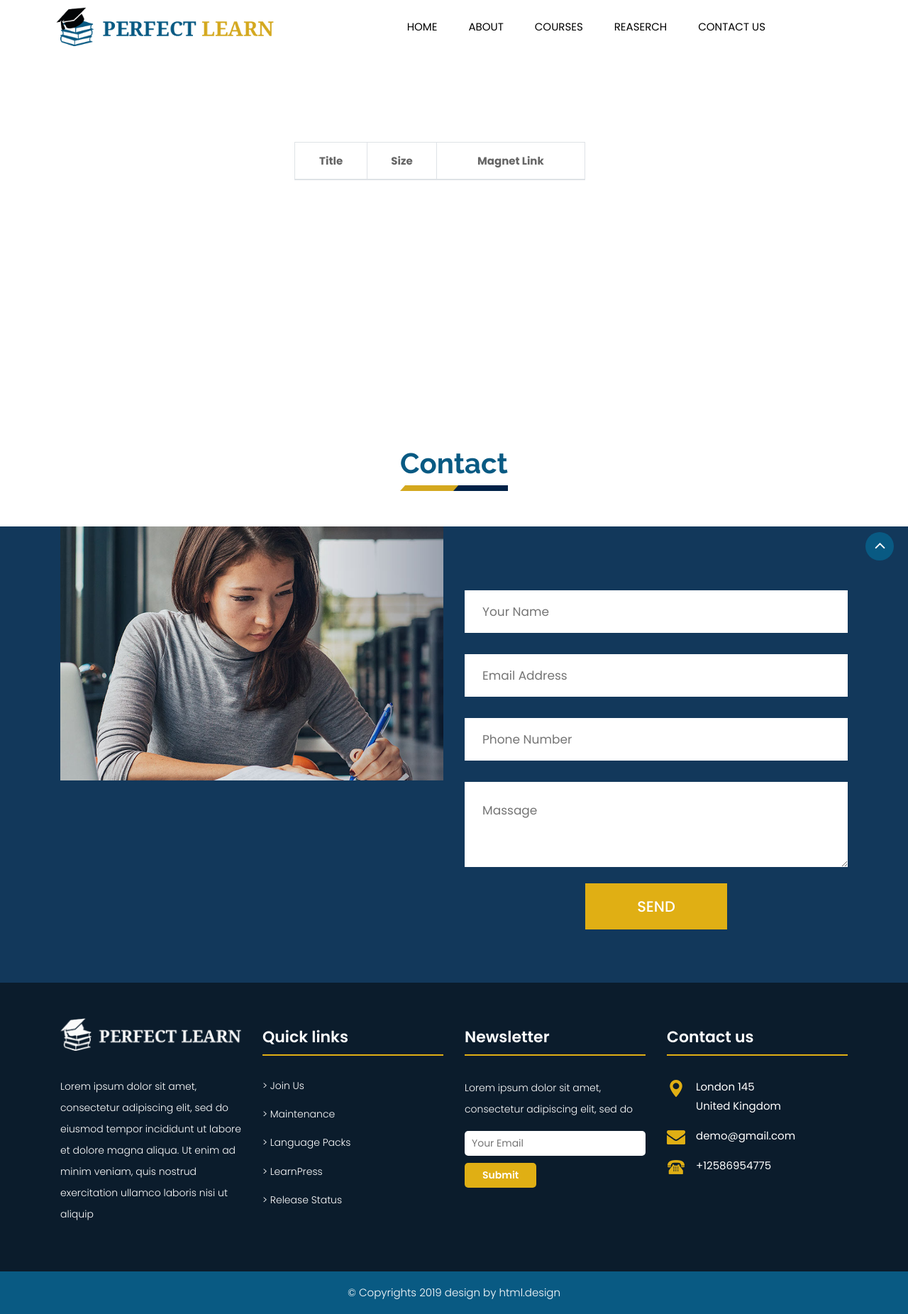
After one commit to Kuuhaakuu1/e-learning, a Django app: page /magnetLists/ in a window 1280 px wide. The commit adds this page. Shown: the whole page at 71% size. Run offline with Django 4.2, Linux system fonts and the light colour scheme; lists and menus that the app fills with data are empty; some libraries are stand-ins or nearby versions.

Commit message:
add magnetList

```diff
--- a/login/templates/login.html
+++ b/login/templates/login.html
@@ -114,15 +114,11 @@
                 <input type="password" class="form-control col-11" id="password" name="Password" placeholder="Enter your password">
             </div>
             <div class="d-flex  align-items-center">
-                <div class="form-check col-7">
-                    <input type="checkbox" class="form-check-input" id="rememberMe">
-                    <label class="form-check-label" for="rememberMe">Remember me</label>
-                </div>
                 <a href="#" class="text-primary">Forgot password?</a>
             </div>
             <div class="row">
                 <button type="submit" class="btn btn-warning mt-2 mb-2 offset-2 col-4" style="color:#fff;font-weight: 500;">Login</button>
-                <a href="{% url 'register' %}" class="btn btn-outline-warning mt-2 mb-2 col-4" style="color:#45c747;font-weight: 500;">Register</a>
+                <a href="{% url 'register' %}" class="btn btn-warning mt-2 mb-2 col-4" style="color:#000000;font-weight: 500;">Register</a>
             </div>
         </div>
     </form>
--- /dev/null
+++ b/login/templates/magnetLists.html
@@ -0,0 +1,366 @@
+<!DOCTYPE html>
+<html lang="en">
+<!-- Basic -->
+
+<head>
+  {% load static %}
+    <meta charset="utf-8">
+    <meta http-equiv="X-UA-Compatible" content="IE=edge">
+
+    <!-- Mobile Metas -->
+    <meta name="viewport" content="width=device-width, minimum-scale=1.0, maximum-scale=1.0, user-scalable=no">
+
+    <!-- Site Metas -->
+    <title>Perfect - Responsive HTML5 Template</title>
+    <meta name="keywords" content="">
+    <meta name="description" content="">
+    <meta name="author" content="">
+
+    <!-- Site Icons -->
+    <link rel="shortcut icon" href="#" type="image/x-icon" />
+    <link rel="apple-touch-icon" href="#" />
+
+    <!-- Bootstrap CSS -->
+    <link rel="stylesheet" href="{% static 'css/bootstrap.min.css' %}" />
+    <!-- Pogo Slider CSS -->
+    <link rel="stylesheet" href="{% static 'css/pogo-slider.min.css' %}" />
+    <!-- Site CSS -->
+
+
+    <link rel="stylesheet" href="{% static 'css/style.css' %}">
+    <!-- Responsive CSS -->
+    <link rel="stylesheet" href="{% static 'css/responsive.css' %}">
+
+
+    <!--[if lt IE 9]>
+      <script src="https://oss.maxcdn.com/libs/html5shiv/3.7.0/html5shiv.js"></script>
+      <script src="https://oss.maxcdn.com/libs/respond.js/1.4.2/respond.min.js"></script>
+    <![endif]-->
+
+</head>
+
+<body id="home" data-spy="scroll" data-target="#navbar-wd" data-offset="98">
+
+    <!-- LOADER -->
+    <div id="preloader">
+        <div class="loader">
+            <img src="{% static 'images/loader.gif' %} " alt="#" />
+        </div>
+    </div>
+    <!-- end loader -->
+    <!-- END LOADER -->
+
+    <!-- Start header -->
+    <header class="top-header">
+        <nav class="navbar header-nav navbar-expand-lg">
+            <div class="container-fluid">
+                <a class="navbar-brand" href="#"><img src="{% static 'images/logo.png' %} " alt="image"></a>
+                <button class="navbar-toggler" type="button" data-toggle="collapse" data-target="#navbar-wd" aria-controls="navbar-wd" aria-expanded="false" aria-label="Toggle navigation">
+                    <span></span>
+                    <span></span>
+                    <span></span>
+                </button>
+                <div class="collapse navbar-collapse justify-content-end" id="navbar-wd">
+                    <ul class="navbar-nav">
+                        <li><a class="nav-link active" href="#">Home</a></li>
+                        <li><a class="nav-link" href="#">About</a></li>
+                        <li><a class="nav-link" href="#">Courses</a></li>
+                        <li><a class="nav-link" href="#">Reaserch</a></li>
+						<li><a class="nav-link" href="#">Contact us</a></li>
+                    </ul>
+                </div>
+
+            </div>
+        </nav>
+    </header>
+    <!-- End header -->
+    <!-- START TABLE  -->
+    <div style="text-align: center; margin-top: 200px; margin-left:  400px; margin-bottom: 300px; ">
+        <div class="container">
+            <div class="row">
+              <div class="col-md-6">
+                <table style="margin: 0 auto;" class="table table-bordered mx-auto">
+                  <thead>
+                    <tr>
+                      <th>Title</th>
+                      <th>Size</th>
+                      <th>Magnet Link</th>
+                    </tr>
+                  </thead>
+                  <tbody>
+                    {% for item in items %}
+                    <tr>
+                      <td>{{ item.title }}</td>
+                      <td>{{ item.size }}</td>
+                      <td><a href="{{ item.magnet_link }}">{{ item.magnet_link }}</a></td>
+                    </tr>
+                    {% endfor %}
+                  </tbody>
+                </table>
+              </div>
+            </div>
+        </div>
+    </div>
+
+    <!-- END TABLE-->
+
+	<!-- section -->
+    <div class="section layout_padding padding_bottom-0">
+        <div class="container">
+            <div class="row">
+                <div class="col-md-12">
+                    <div class="full">
+                        <div class="heading_main text_align_center">
+						   <h2><span>Contact</span></h2>
+                        </div>
+					  </div>
+                </div>
+			  </div>
+           </div>
+        </div>
+	<!-- end section -->
+	<!-- section -->
+    <div class="section contact_section" style="background:#12385b;">
+        <div class="container">
+               <div class="row">
+                 <div class="col-lg-6 col-md-6 col-sm-12">
+				    <div class="full float-right_img">
+                        <img src="{% static 'images/img10.png' %}" alt="#">
+                    </div>
+                 </div>
+				 <div class="layout_padding col-lg-6 col-md-6 col-sm-12">
+				    <div class="contact_form">
+					    <form action="#">
+						   <fieldset>
+						       <div class="full field">
+							      <input type="text" placeholder="Your Name" name="your name" />
+							   </div>
+							   <div class="full field">
+							      <input type="email" placeholder="Email Address" name="Email" />
+							   </div>
+							   <div class="full field">
+							      <input type="phn" placeholder="Phone Number" name="Phone number" />
+							   </div>
+							   <div class="full field">
+							      <textarea placeholder="Massage"></textarea>
+							   </div>
+							   <div class="full field">
+							      <div class="center"><button>Send</button></div>
+							   </div>
+						   </fieldset>
+						</form>
+					</div>
+                 </div>
+               </div>
+           </div>
+        </div>
+	<!-- end section -->
+    <!-- Start Footer -->
+    <footer class="footer-box">
+        <div class="container">
+
+		   <div class="row">
+
+		      <div class="col-xs-12 col-sm-6 col-md-6 col-lg-3">
+			     <div class="footer_blog">
+				    <div class="full margin-bottom_30">
+					   <img src="{% static 'images/footer_logo.png' %}" alt="#" />
+					 </div>
+					 <div class="full white_fonts">
+					    <p>Lorem ipsum dolor sit amet, consectetur adipiscing elit, sed do eiusmod tempor incididunt ut labore et dolore magna aliqua.
+						Ut enim ad minim veniam, quis nostrud exercitation ullamco laboris nisi ut aliquip </p>
+					 </div>
+				 </div>
+			  </div>
+
+			  <div class="col-xs-12 col-sm-6 col-md-6 col-lg-3">
+			       <div class="footer_blog footer_menu white_fonts">
+						    <h3>Quick links</h3>
+						    <ul>
+							  <li><a href="#">> Join Us</a></li>
+							  <li><a href="#">> Maintenance</a></li>
+							  <li><a href="#">> Language Packs</a></li>
+							  <li><a href="#">> LearnPress</a></li>
+							  <li><a href="#">> Release Status</a></li>
+							</ul>
+						 </div>
+				 </div>
+
+				 <div class="col-xs-12 col-sm-6 col-md-6 col-lg-3">
+				 <div class="footer_blog full white_fonts">
+						     <h3>Newsletter</h3>
+							 <p>Lorem ipsum dolor sit amet, consectetur adipiscing elit, sed do</p>
+							 <div class="newsletter_form">
+							    <form action="#">
+								   <input type="email" placeholder="Your Email" name="#" required />
+								   <button>Submit</button>
+								</form>
+							 </div>
+						 </div>
+					</div>
+
+			  <div class="col-xs-12 col-sm-6 col-md-6 col-lg-3">
+				 <div class="footer_blog full white_fonts">
+						     <h3>Contact us</h3>
+							 <ul class="full">
+							   <li><img src="{% static 'images/i5.png' %}"><span>London 145<br>United Kingdom</span></li>
+							   <li><img src="{% static 'images/i6.png' %}"><span>demo@gmail.com</span></li>
+							   <li><img src="{% static 'images/i7.png' %}"><span>+12586954775</span></li>
+							 </ul>
+						 </div>
+					</div>
+
+		   </div>
+
+        </div>
+    </footer>
+    <!-- End Footer -->
+
+    <div class="footer_bottom">
+        <div class="container">
+            <div class="row">
+                <div class="col-12">
+                    <p class="crp">© Copyrights 2019 design by html.design</p>
+                </div>
+            </div>
+        </div>
+    </div>
+
+    <a href="#" id="scroll-to-top" class="hvr-radial-out"><i class="fa fa-angle-up"></i></a>
+
+    <!-- ALL JS FILES -->
+    <script src="{% static 'js/jquery.min.js' %}  "></script>
+	<script src="{% static 'js/popper.min.js' %}  "></script>
+    <script src="{% static 'js/bootstrap.min.js' %}  "></script>
+    <!-- ALL PLUGINS -->
+
+    <script src="{% static 'js/jquery.magnific-popup.min.js' %} "></script>
+    <script src="{% static 'js/jquery.pogo-slider.min.js' %} "></script>
+    <script src="{% static 'js/slider-index.js' %} "></script>
+    <script src="{% static 'js/smoothscroll.js' %} "></script>
+    <script src="{% static 'js/form-validator.min.js' %} "></script>
+    <script src="{% static 'js/contact-form-script.js' %} "></script>
+    <script src="{% static 'js/isotope.min.js' %} "></script>
+    <script src="{% static 'js/images-loded.min.js' %} "></script>
+    <script src="{% static 'js/custom.js' %} "></script>
+	<script>
+	/* counter js */
+    for (let button of document.querySelectorAll('#loginButton')) {
+            button.addEventListener('click', function () {
+                $('#loginModal').modal('show');
+            }
+            );
+        }
+
+(function ($) {
+	$.fn.countTo = function (options) {
+		options = options || {};
+
+		return $(this).each(function () {
+			// set options for current element
+			var settings = $.extend({}, $.fn.countTo.defaults, {
+				from:            $(this).data('from'),
+				to:              $(this).data('to'),
+				speed:           $(this).data('speed'),
+				refreshInterval: $(this).data('refresh-interval'),
+				decimals:        $(this).data('decimals')
+			}, options);
+
+			// how many times to update the value, and how much to increment the value on each update
+			var loops = Math.ceil(settings.speed / settings.refreshInterval),
+				increment = (settings.to - settings.from) / loops;
+
+			// references & variables that will change with each update
+			var self = this,
+				$self = $(this),
+				loopCount = 0,
+				value = settings.from,
+				data = $self.data('countTo') || {};
+
+			$self.data('countTo', data);
+
+			// if an existing interval can be found, clear it first
+			if (data.interval) {
+				clearInterval(data.interval);
+			}
+			data.interval = setInterval(updateTimer, settings.refreshInterval);
+
+			// initialize the element with the starting value
+			render(value);
+
+			function updateTimer() {
+				value += increment;
+				loopCount++;
+
+				render(value);
+
+				if (typeof(settings.onUpdate) == 'function') {
+					settings.onUpdate.call(self, value);
+				}
+
+				if (loopCount >= loops) {
+					// remove the interval
+					$self.removeData('countTo');
+					clearInterval(data.interval);
+					value = settings.to;
+
+					if (typeof(settings.onComplete) == 'function') {
+						settings.onComplete.call(self, value);
+					}
+				}
+			}
+
+			function render(value) {
+				var formattedValue = settings.formatter.call(self, value, settings);
+				$self.html(formattedValue);
+			}
+		});
+	};
+
+	$.fn.countTo.defaults = {
+		from: 0,               // the number the element should start at
+		to: 0,                 // the number the element should end at
+		speed: 1000,           // how long it should take to count between the target numbers
+		refreshInterval: 100,  // how often the element should be updated
+		decimals: 0,           // the number of decimal places to show
+		formatter: formatter,  // handler for formatting the value before rendering
+		onUpdate: null,        // callback method for every time the element is updated
+		onComplete: null       // callback method for when the element finishes updating
+	};
+
+	function formatter(value, settings) {
+		return value.toFixed(settings.decimals);
+	}
+}(jQuery));
+
+jQuery(function ($) {
+  // custom formatting example
+  $('.count-number').data('countToOptions', {
+	formatter: function (value, options) {
+	  return value.toFixed(options.decimals).replace(/\B(?=(?:\d{3})+(?!\d))/g, ',');
+	}
+  });
+
+  // start all the timers
+  $('.timer').each(count);
+
+  function count(options) {
+	var $this = $(this);
+	options = $.extend({}, options || {}, $this.data('countToOptions') || {});
+	$this.countTo(options);
+  }
+});
+
+function registering(event) {
+                                if(username == "" || password == "" || email == "" || phone == "" || role == ""){
+                                    alert("Please fill all the fields");
+                                }
+                                else{
+                                    alert("User registered successfully");
+                                }
+                            }
+	</script>
+
+</body>
+
+</html>
--- a/login/urls.py
+++ b/login/urls.py
@@ -1,12 +1,14 @@
 from django.contrib import admin
 from django.urls import path
-from login.views import findMagnets,index,home,courses,register
+from login.views import findMagnets,index,home,courses,register,magnetLists
 
 urlpatterns = [
     path('', index),
     path('courses/',courses,name="courses"),
     path('home/',home,name="home"),
     path('register/',register, name="register"),
+    path('magnetLists/',magnetLists, name="magnetLists"),
+
     path('Java/',findMagnets,name="Java"),
 
 ]
--- a/login/views.py
+++ b/login/views.py
@@ -5,8 +5,6 @@ from bs4 import BeautifulSoup
 from django.http import HttpResponse
 from django.shortcuts import render
 from django.contrib import messages
-from django.contrib.auth.hashers import make_password
-
 
 
 # Create your views here.
@@ -97,7 +95,6 @@ def home(request):
         password = request.POST.get('Password')
         client = pymongo.MongoClient("mongodb+srv://admin:S0uf14n3_0m4R_$44d@elearning.i6x9053.mongodb.net/test")
         db = client.get_database("Elearning")
-
         users = db.users
         user = users.find_one({"username": username, "password": password})
         if user is not None:
@@ -136,12 +133,13 @@ def register(request):
             return render(request, 'register.html', {'show_message': show_message})
 
         # hash password
-        hashed_password = make_password(password)
+       # hashed_password = make_password(password)
+
 
         # insert user data into database
         user_data = {
             'username': username,
-            'password': hashed_password,
+            'password': password,
             'email': email,
             'phone': phone,
             'role': role
@@ -151,3 +149,6 @@ def register(request):
         return render(request, 'home.html', {'show_success': show_success})
 
     return render(request, 'register.html')
+
+def magnetLists(request):
+    return render(request, 'magnetLists.html')
```
